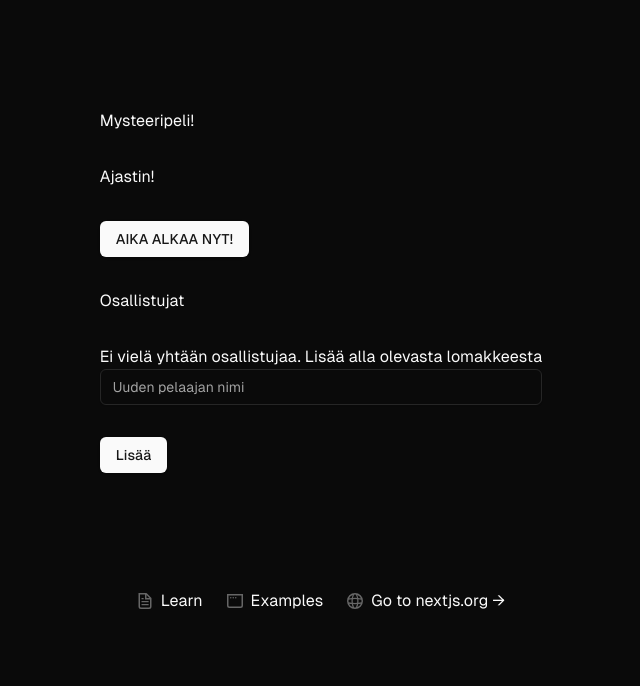
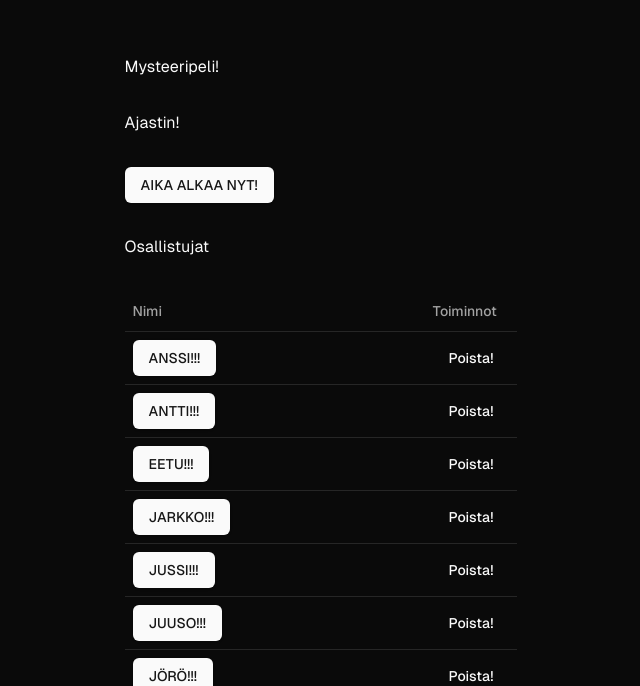
Before and after one commit to palto/mysteryvs, a Next.js app: page / in a window 1280 px wide. Shown: the part 109-795 px from the top of the page, without its empty margins (319-959 px from the left). Built offline with nearby package versions, Linux system fonts and the light colour scheme.

Commit message:
Added default participants

```diff
--- a/components/ui/participants.tsx
+++ b/components/ui/participants.tsx
@@ -38,10 +38,55 @@ const participantFormSchema = z.object({
 
 export const PARTICIPANTS_KEY = "participants";
 
+const defaultSeedTime = Date.parse("2024-11-16T20:00:00").valueOf();
+
+export const defaultParticipants: Participant[] = [
+  {
+    id: ulid(defaultSeedTime),
+    name: "Anssi",
+  },
+  {
+    id: ulid(defaultSeedTime),
+    name: "Antti",
+  },
+  {
+    id: ulid(defaultSeedTime),
+    name: "Eetu",
+  },
+  {
+    id: ulid(defaultSeedTime),
+    name: "Jarkko",
+  },
+  {
+    id: ulid(defaultSeedTime),
+    name: "Jussi",
+  },
+  {
+    id: ulid(defaultSeedTime),
+    name: "Juuso",
+  },
+  {
+    id: ulid(defaultSeedTime),
+    name: "Jörö",
+  },
+  {
+    id: ulid(defaultSeedTime),
+    name: "Lauri",
+  },
+  {
+    id: ulid(defaultSeedTime),
+    name: "Pyry",
+  },
+  {
+    id: ulid(defaultSeedTime),
+    name: "Toni",
+  },
+];
+
 export function Participants() {
   const [participants, setParticipants] = useLocalStorage<Participant[]>(
     PARTICIPANTS_KEY,
-    [],
+    defaultParticipants,
     {
       initializeWithValue: false,
     },
--- a/components/ui/timer.tsx
+++ b/components/ui/timer.tsx
@@ -2,7 +2,7 @@ import { useState } from "react";
 import { format } from "date-fns";
 import { useInterval, useLocalStorage } from "usehooks-ts";
 import { Button } from "@/components/ui/button";
-import { Participant } from "@/components/ui/participants";
+import { defaultParticipants, Participant } from "@/components/ui/participants";
 import { produce } from "immer";
 
 export const START_TIME_KEY = "startTime";
@@ -62,7 +62,7 @@ export function Timer() {
 function useParticipants() {
   const [participants, setParticipants] = useLocalStorage<
     Participant[] | undefined
-  >("participants", undefined, {
+  >("participants", defaultParticipants, {
     initializeWithValue: false,
   });
 
```
